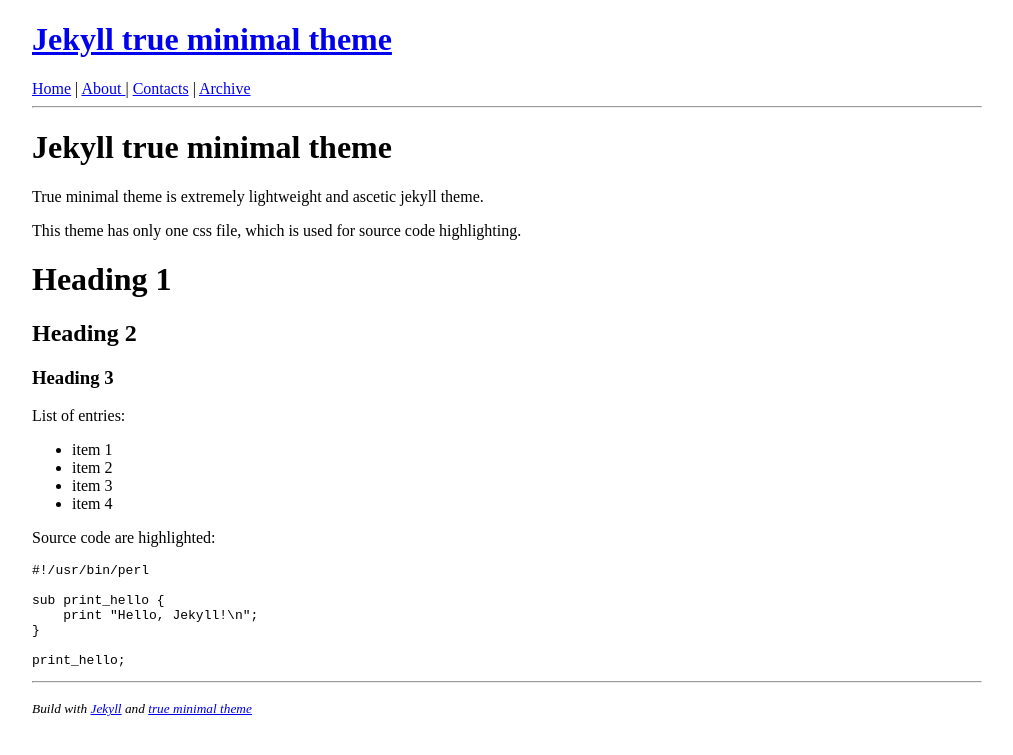
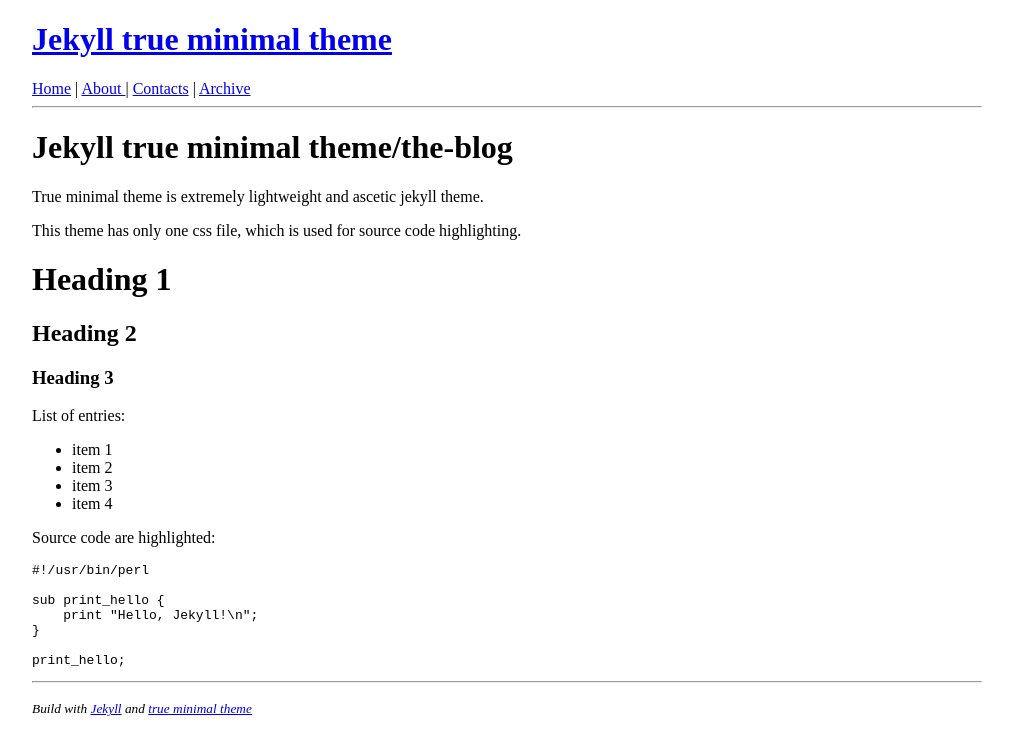
Before and after one commit to bachmeil/the-blog, a Jekyll site: the page built from _posts/2018-01-01-jekyll-true-minimal-theme.md, in a window 1280 px wide. Shown: the top 755 px of the page, without its empty margins (133-1146 px from the left). Built offline with Jekyll 4.4.1, drawn with Linux system fonts in a browser that asks for light colours.

Commit message:
Figuring this out

```diff
--- a/_layouts/post.html
+++ b/_layouts/post.html
@@ -1,7 +1,7 @@
 ---
 layout: default
 ---
-<h1>{{ page.title }}{{ page.shortUrl }}</h1>
+<h1>{{ page.title }}{{site.baseurl}}{{ page.shortUrl }}</h1>
 <div class='separator'></div>
 
 {{ content }}
```
